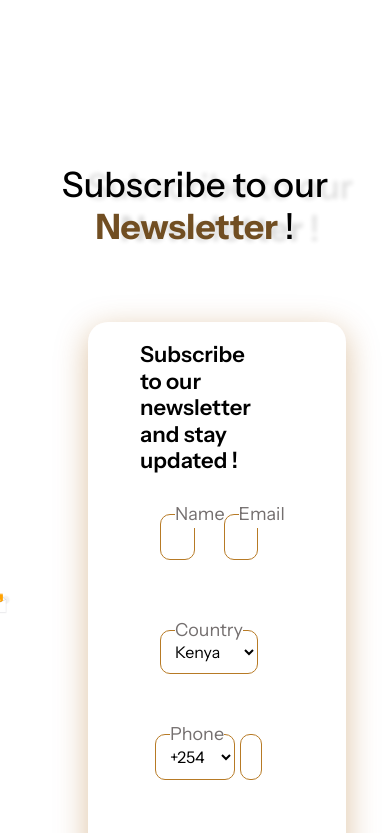
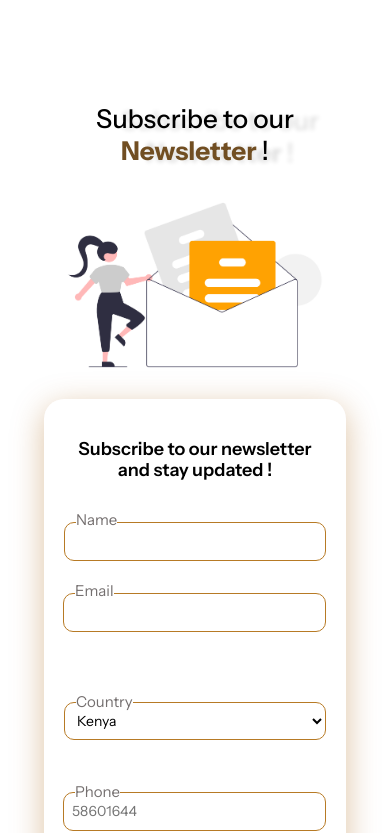
Before and after one commit to bontlenkoale1/apartheid-museum-clone, a React (Vite) app: page / in a window 390 px wide. Shown: the part 4819-5652 px from the top of the page. Built offline with nearby package versions, Linux system fonts and the light colour scheme; a web font is replaced by a local one.

Commit message:
added media queries for various screen sizes

```diff
--- a/src/components/NewsLetter.css
+++ b/src/components/NewsLetter.css
@@ -99,7 +99,7 @@ h3.form-title {
   font-weight: 400;
 }
 #name.name-input,
-#email.email-input{
+#email.email-input {
   width: 100%;
   padding: 10px;
   border: 1px solid #b77a25;
@@ -134,7 +134,7 @@ h3.form-title {
 
 .country-label,
 .phone-label,
-.message-label{
+.message-label {
   background: #fff;
   position: absolute;
   top: -13px;
@@ -154,7 +154,7 @@ h3.form-title {
   color: #000;
   font-size: 16px;
   outline: none;
-  margin-bottom: 30px;
+  margin-bottom: 50px;
 }
 .phone-container {
   display: flex;
@@ -165,7 +165,7 @@ h3.form-title {
   width: 80px;
   flex-shrink: 0;
 }
-.message-textarea{
+.message-textarea {
   width: 100%;
   padding: 10px;
   border: 1px solid #b77a25;
@@ -176,5 +176,169 @@ h3.form-title {
   outline: none;
 }
 
+/*Media Queries for Responsiveness*/
+@media (max-width: 1280px) {
+  .input-group {
+    gap: 15px;
+    width: 100%;
+    margin-left: -5px;
+    margin-top: 40px;
+  }
+  .name-label,
+  .email-label,
+  .country-label,
+  .phone-label,
+  .message-label {
+    font-size: 16px;
+  }
+  .country-select,
+  .phone-input,
+  .country-code,
+  .country-code {
+    font-size: 14px;
+  }
+  h3.form-title {
+    font-size: 19px;
+    inline-size: 110%;
+  }
+}
+@media (max-width: 992px) {
+.newsletter-wrapper {
+    flex-direction: column;
+  }
 
-/*Media Queries for Responsiveness*/
+  .newsletter-left-image-wrapper {
+    order: -1;
+  }
+
+  .newsletter-image {
+    margin-top: 0;
+    margin-left: 0;
+    width: 100%;
+    height: auto;
+  }
+
+  h3.form-title {
+    margin-left: 0;
+    text-align: center;
+  }
+
+}
+@media (max-width: 640px) {
+ /* .glass-form {
+    padding: 40px;
+  }*/
+    h3.form-title {
+    margin-left: 0;
+    text-align: center;
+    font-size: 20px;
+  }
+  .input-group {
+    flex-direction: column;
+    align-items: center;
+    gap: 5px;
+  }
+  .name-label,
+  .email-label,
+  .country-label,
+  .phone-label,
+  .message-label {
+    font-size: 16px;
+    left: 30px;
+  }
+  #name.name-input,
+  #email.email-input,
+  .country-select,
+  .phone-input,
+  .country-code,
+  .message-textarea {
+    width: calc(100% - 20px);
+    font-size: 16px;
+    padding: 10px;
+  }
+   .phone-input{
+    width: calc(100% - 20px);
+    font-size: 16px;
+    padding: 10px;
+    margin-left: 12px;
+    margin-top: -20px;
+  }
+  .phone-label{
+    margin-top: -20px;
+  }
+  .country-select{
+    margin-top: -35px;
+  }
+  .country-label{
+    margin-top: -10px;
+  }
+}
+@media (max-width: 480px) {
+  .newsletter-container {
+    margin-top: 60px;
+    padding: 0 10px;
+  }
+
+  .newsletter-title {
+    font-size: 26px;
+    text-align: center;
+  }
+
+  h3.form-title {
+    font-size: 18px;
+    margin-left: 0;
+    margin-top: 20px;
+    text-align: center;
+    inline-size: 100%;
+  }
+
+  .glass-form {
+    padding: 20px;
+    max-width: 100%;
+  }
+
+  .input-group {
+    flex-direction: column;
+    gap: 2px;
+    margin-left: 0;
+    width: 100%;
+  }
+
+  .name-label,
+  .email-label,
+  .country-label,
+  .phone-label,
+  .message-label {
+    font-size: 15px;
+    left: 12px;
+  }
+
+  #name.name-input,
+  #email.email-input,
+  .country-select,
+  .phone-input,
+  .country-code,
+  .message-textarea {
+    width: 100%;
+    font-size: 14px;
+    padding: 8px;
+    margin-left: 0;
+    margin-top: 0;
+  }
+
+  .phone-container {
+    flex-direction: column;
+    align-items: stretch;
+  }
+
+  .country-code {
+    width: 100%;
+  }
+
+  .phone-input {
+    width: 100%;
+  }
+  .phone-label,.country-label {
+    margin-top: 2px;
+  }
+}
--- a/src/components/NewsLetter.jsx
+++ b/src/components/NewsLetter.jsx
@@ -66,11 +66,6 @@ const NewsLetter = () => {
                   Phone
                 </label>
                 <div className="phone-container">
-                  <select className="country-code" required>
-                    <option value="+254">+254</option>
-                    <option value="+81">+81</option>
-                    <option value="+27">+27</option>
-                  </select>
                   <input
                     type="tel"
                     id="phone"
```
